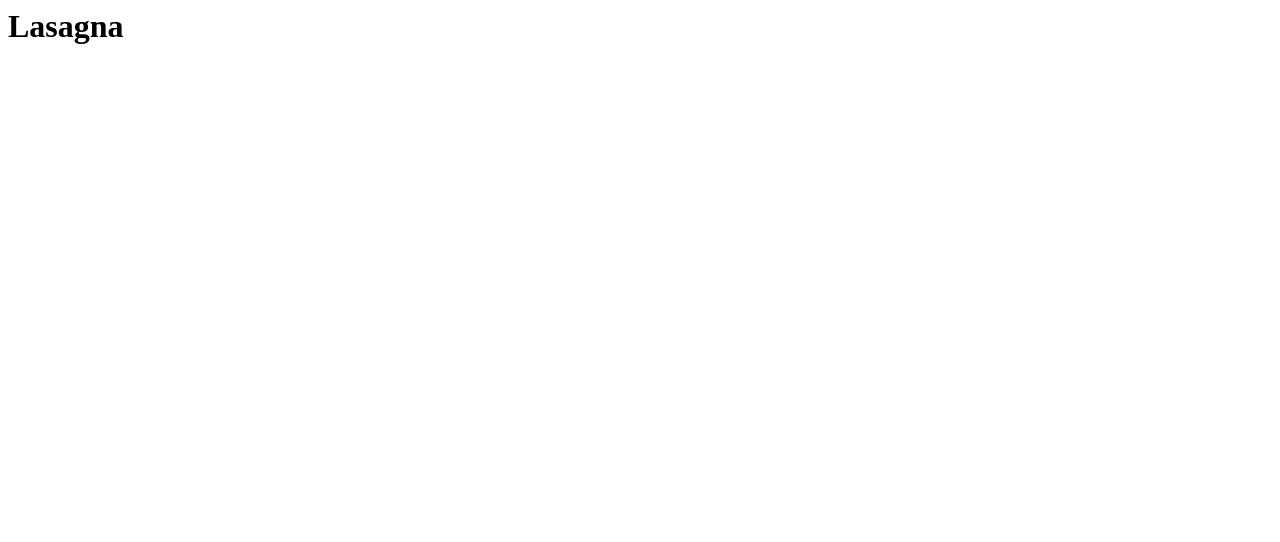
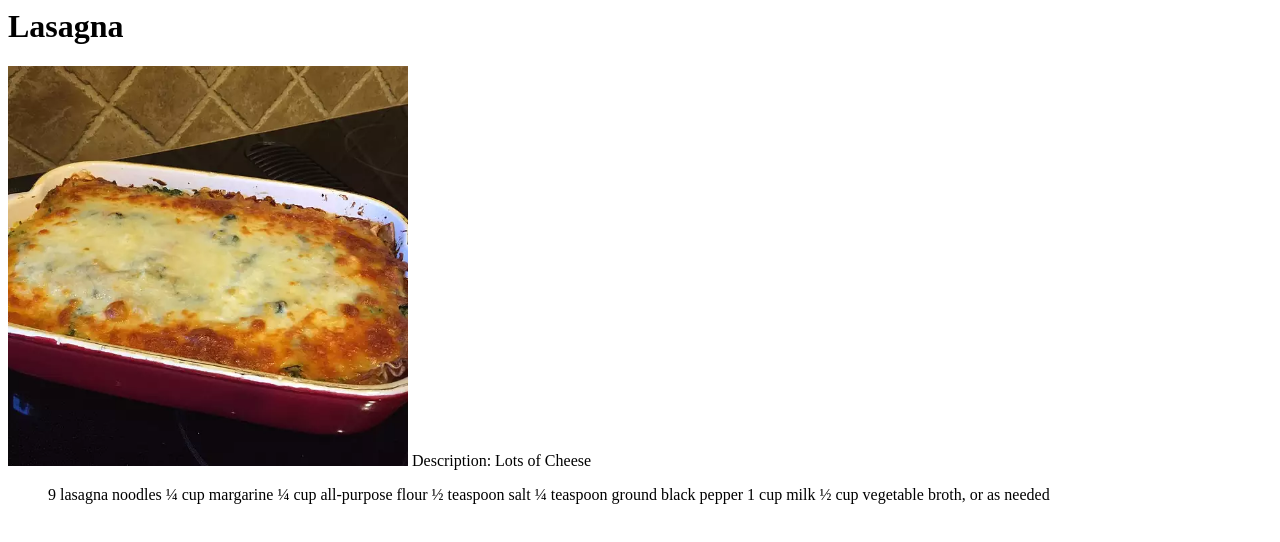
Before and after one commit to cbarba-prog/odin-recipes, a plain HTML site: page recipes/lasagna.html in a window 1280 px wide. Drawn offline with Linux system fonts and the light colour scheme.

Commit message:
Added Description

```diff
--- a/recipes/lasagna.html
+++ b/recipes/lasagna.html
@@ -1 +1,14 @@
 <h1>Lasagna</h1>
+<img src="/images/Lasagna.jpeg" alt="Lasagna" style="width:400px;height:400px;">
+<body>
+    Description: Lots of Cheese
+<ul>
+    9 lasagna noodles
+¼ cup margarine
+¼ cup all-purpose flour
+½ teaspoon salt
+¼ teaspoon ground black pepper
+1 cup milk
+½ cup vegetable broth, or as needed
+</ul>
+</body>
```
Also changed, not shown: index.html (+1 -2 lines), images/Lasagna.jpeg (added).
